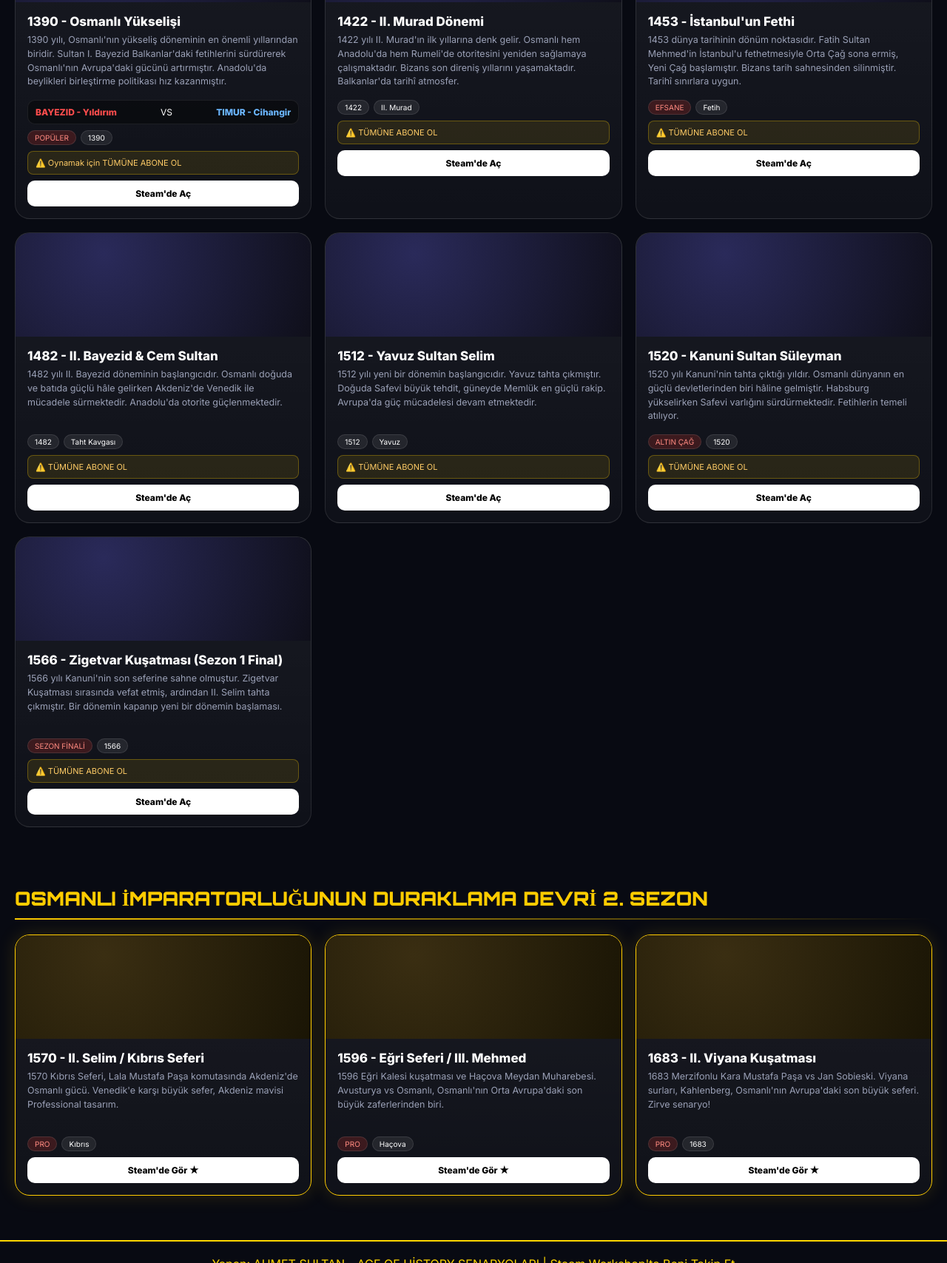
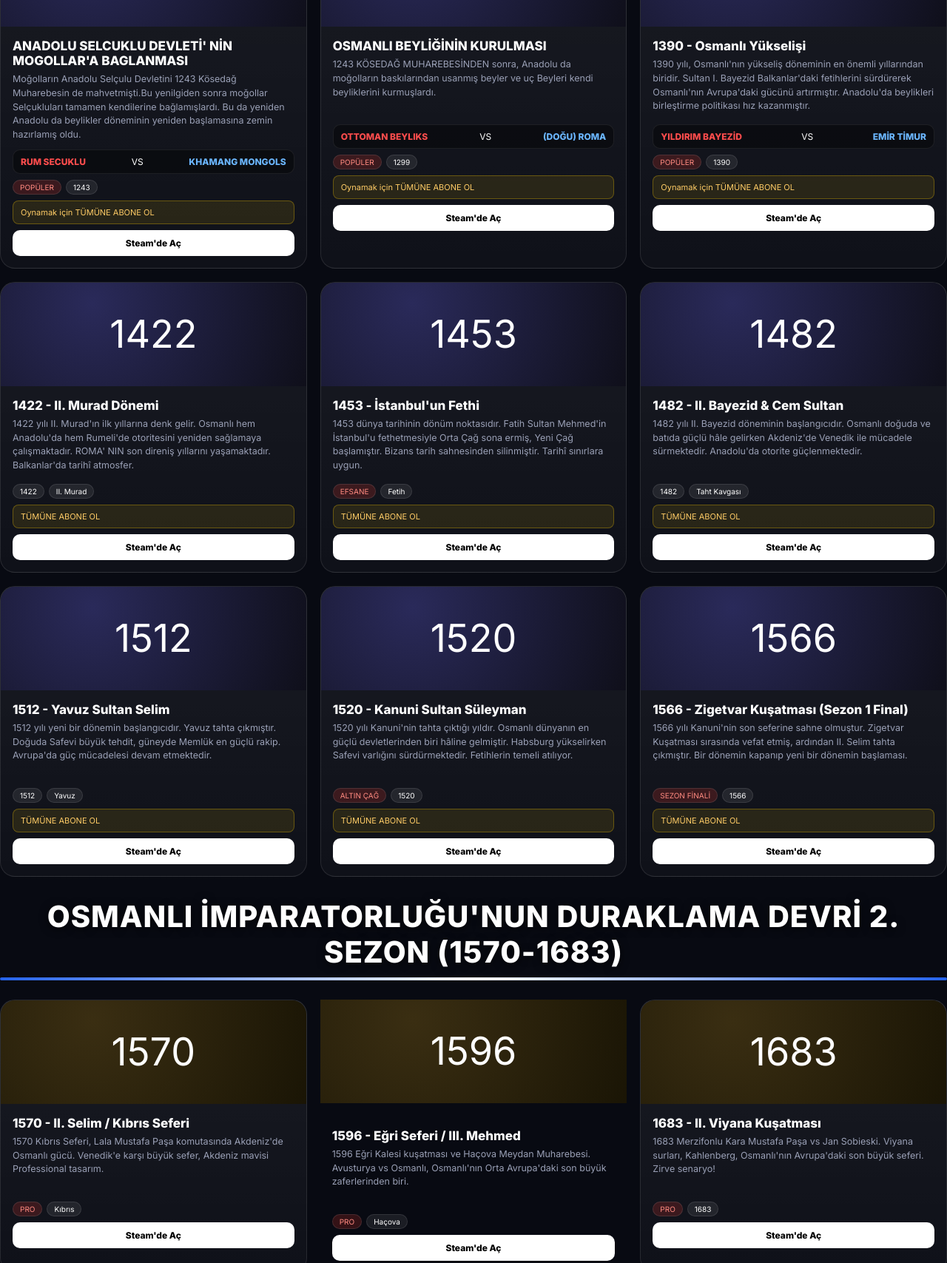
Before and after one commit to userahmet178-a11y/age-of-history-scenarios, a plain HTML site: page index.html in a window 1280 px wide. Shown: the part 823-2530 px from the top of the page at 74% size. Drawn offline with Linux system fonts and the light colour scheme.

Commit message:
Update index.html

```diff
--- a/index.html
+++ b/index.html
@@ -5,6 +5,7 @@
 <meta name="viewport" content="width=device-width, initial-scale=1.0">
 <title>Age of History Senaryolar</title>
 <link href="https://fonts.googleapis.com/css2?family=Orbitron:wght@900&family=Inter:wght@400;600;800&display=swap" rel="stylesheet">
+
 <style>
 *{margin:0;padding:0;box-sizing:border-box}body{background:#080a12;color:#fff;font-family:'Inter',sans-serif}
 .hero{min-height:60vh;display:flex;align-items:center;justify-content:center;text-align:center;padding:50px 20px;background:radial-gradient(ellipse at top,#1e1e4a,#080a12 65%)}
@@ -33,6 +34,8 @@
   }
 }
 </style>
+
+
 </head>
 <body>
 <style>
@@ -57,8 +60,10 @@
   color: black;
 }
 </style>
+
+
 <div class="topbar">
-<div class="logo">AGE OF HISTORY</div>
+<div class="logo">AGE OF HİSTORY</div>
 <button class="hamburger" onclick="document.getElementById('menuLinks').classList.toggle('open')">
 <span></span>
 <span></span>
@@ -68,43 +73,57 @@
 <div id="menuLinks" class="menu-links">
 <a href=https://steamcommunity.com/id/UC0rdBpqGJnOBYuAKHCziAYQ/myworkshopfiles?appid=2772750 target="_blank">WORKSHOP</a>
 </div>
-<div class="hero"><div><div class="badge"></div><h1>AGE OF HISTORY<br><span>SENARYOLAR</span></h1><p>1. Sezon 1390-1566 (7) + 2. Sezon Professional 1570-1683 (3) • Tüm senaryolar tarihî kaynaklara uygun</p></div></div>
+<div class="hero"><div><div class="badge"></div><h1>AGE OF HISTORY<br><span>SENARYOLARIM</span></h1>
+</div>
+</div>
 
-<div class="wrap">
-<div class="season">OSMANLI DEVLETİ' NİN İMPARATORLUĞA YÜKSELİŞİ | 1. SEZON (1390-1566)</div>
+<h2 style="text-align:center; font-size:40px; font-weight:900; letter-spacing:1px; margin:30px 0 8px; color:#ffffff; text-shadow:0 2px 12px rgba(0,0,0,0.7); line-height:1.2;">OSMANLI DEVLETİ'NİN İMPARATORLUĞA YÜKSELİŞİ  1. SEZON (1390-1566)</h2>
+<hr style="border:none; height:4px; width:100%; margin:10px auto 26px; background:linear-gradient(90deg, #2563eb, #ffffff, #2563eb); border-radius:3px;">
+
 <div class="grid">
 
-<div class="card"><div class="thumb"></div><div class="body"><div class="title">1390 - Osmanlı Yükselişi</div><div class="desc">1390 yılı, Osmanlı'nın yükseliş döneminin en önemli yıllarından biridir. Sultan I. Bayezid Balkanlar'daki fetihlerini sürdürerek Osmanlı'nın Avrupa'daki gücünü artırmıştır. Anadolu'da beylikleri birleştirme politikası hız kazanmıştır.</div><div class="vs"><b style="color:#ff4d4d">BAYEZID - Yıldırım</b><span>VS</span><b style="color:#6bb6ff">TIMUR - Cihangir</b></div><div class="meta"><span class="tag r">POPÜLER</span><span class="tag">1390</span></div><div class="warn">⚠️ Oynamak için TÜMÜNE ABONE OL</div><div class="btns"><a class="btn btn-p" href="https://steamcommunity.com/sharedfiles/filedetails/?id=3775785738" target="_blank">Steam'de Aç</a></div></div></div>
+  <div class="card"><div class="thumb">1243</div><div class="body"><div class="title">ANADOLU SELCUKLU DEVLETİ' NİN  MOGOLLAR'A BAGLANMASI</div><div class="desc">Moğolların Anadolu Selçulu Devletini 1243 Kösedağ Muharebesin de mahvetmişti.Bu yenilgiden sonra moğollar Selçukluları tamamen kendilerine bağlamışlardı. Bu da yeniden Anadolu da beylikler döneminin yeniden başlamasına zemin hazırlamış oldu.</div><div class="vs"><b style="color:#ff4d4d">RUM SECUKLU</b><span>VS</span><b style="color:#6bb6ff">KHAMANG MONGOLS </b></div><div class="meta"><span class="tag r">POPÜLER</span><span class="tag">1243</span></div><div class="warn"> Oynamak için TÜMÜNE ABONE OL</div><div class="btns"><a class="btn btn-p" href="https://steamcommunity.com/sharedfiles/filedetails/?id=3765274782"_blank>Steam'de Aç</a></div></div></div>
 
-<div class="card"><div class="thumb"></div><div class="body"><div class="title">1422 - II. Murad Dönemi</div><div class="desc">1422 yılı II. Murad'ın ilk yıllarına denk gelir. Osmanlı hem Anadolu'da hem Rumeli'de otoritesini yeniden sağlamaya çalışmaktadır. Bizans son direniş yıllarını yaşamaktadır. Balkanlar'da tarihî atmosfer.</div><div class="meta"><span class="tag">1422</span><span class="tag">II. Murad</span></div><div class="warn">⚠️ TÜMÜNE ABONE OL</div><div class="btns"><a class="btn btn-p" href="https://steamcommunity.com/sharedfiles/filedetails/?id=3776214761" target="_blank">Steam'de Aç</a></div></div></div>
+  <div class="card"><div class="thumb">1299</div><div class="body"><div class="title">OSMANLI BEYLİĞİNİN KURULMASI</div><div class="desc">1243 KÖSEDAĞ MUHAREBESİNDEN sonra, Anadolu da moğolların baskılarından usanmış beyler ve uç Beyleri kendi beyliklerini kurmuşlardı.</div><div class="vs"><b style="color:#ff4d4d">OTTOMAN BEYLIKS</b><span>VS</span><b style="color:#6bb6ff">(DOĞU) ROMA </b></div><div class="meta"><span class="tag r">POPÜLER</span><span class="tag">1299</span></div><div class="warn"> Oynamak için TÜMÜNE ABONE OL</div><div class="btns"><a class="btn btn-p" href="https://steamcommunity.com/sharedfiles/filedetails/?id=3728625939"_blank>Steam'de Aç</a></div></div></div>
 
-<div class="card"><div class="thumb"></div><div class="body"><div class="title">1453 - İstanbul'un Fethi</div><div class="desc">1453 dünya tarihinin dönüm noktasıdır. Fatih Sultan Mehmed'in İstanbul'u fethetmesiyle Orta Çağ sona ermiş, Yeni Çağ başlamıştır. Bizans tarih sahnesinden silinmiştir. Tarihî sınırlara uygun.</div><div class="meta"><span class="tag r">EFSANE</span><span class="tag">Fetih</span></div><div class="warn">⚠️ TÜMÜNE ABONE OL</div><div class="btns"><a class="btn btn-p" href="https://steamcommunity.com/sharedfiles/filedetails/?id=3776216817" target="_blank">Steam'de Aç</a></div></div></div>
 
-<div class="card"><div class="thumb"></div><div class="body"><div class="title">1482 - II. Bayezid & Cem Sultan</div><div class="desc">1482 yılı II. Bayezid döneminin başlangıcıdır. Osmanlı doğuda ve batıda güçlü hâle gelirken Akdeniz'de Venedik ile mücadele sürmektedir. Anadolu'da otorite güçlenmektedir.</div><div class="meta"><span class="tag">1482</span><span class="tag">Taht Kavgası</span></div><div class="warn">⚠️ TÜMÜNE ABONE OL</div><div class="btns"><a class="btn btn-p" href="https://steamcommunity.com/sharedfiles/filedetails/?id=3776218033" target="_blank">Steam'de Aç</a></div></div></div>
+<div class="card"><div class="thumb">1390</div><div class="body"><div class="title">1390 - Osmanlı Yükselişi</div><div class="desc">1390 yılı, Osmanlı'nın yükseliş döneminin en önemli yıllarından biridir. Sultan I. Bayezid Balkanlar'daki fetihlerini sürdürerek Osmanlı'nın Avrupa'daki gücünü artırmıştır. Anadolu'da beylikleri birleştirme politikası hız kazanmıştır.</div><div class="vs"><b style="color:#ff4d4d">YILDIRIM BAYEZİD</b><span>VS</span><b style="color:#6bb6ff">EMİR TİMUR</b></div><div class="meta"><span class="tag r">POPÜLER</span><span class="tag">1390</span></div><div class="warn"> Oynamak için TÜMÜNE ABONE OL</div><div class="btns"><a class="btn btn-p" href="https://steamcommunity.com/sharedfiles/filedetails/?id=3775785738" target="_blank">Steam'de Aç</a></div></div></div>
 
-<div class="card"><div class="thumb"></div><div class="body"><div class="title">1512 - Yavuz Sultan Selim</div><div class="desc">1512 yılı yeni bir dönemin başlangıcıdır. Yavuz tahta çıkmıştır. Doğuda Safevi büyük tehdit, güneyde Memlük en güçlü rakip. Avrupa'da güç mücadelesi devam etmektedir.</div><div class="meta"><span class="tag">1512</span><span class="tag">Yavuz</span></div><div class="warn">⚠️ TÜMÜNE ABONE OL</div><div class="btns"><a class="btn btn-p" href="https://steamcommunity.com/sharedfiles/filedetails/?id=3776219678" target="_blank">Steam'de Aç</a></div></div></div>
+<div class="card"><div class="thumb">1422</div><div class="body"><div class="title">1422 - II. Murad Dönemi</div><div class="desc">1422 yılı II. Murad'ın ilk yıllarına denk gelir. Osmanlı hem Anadolu'da hem Rumeli'de otoritesini yeniden sağlamaya çalışmaktadır. ROMA' NIN son direniş yıllarını yaşamaktadır. Balkanlar'da tarihî atmosfer.</div><div class="meta"><span class="tag">1422</span><span class="tag">II. Murad</span></div><div class="warn"> TÜMÜNE ABONE OL</div><div class="btns"><a class="btn btn-p" href="https://steamcommunity.com/sharedfiles/filedetails/?id=3776214761" target="_blank">Steam'de Aç</a></div></div></div>
 
-<div class="card"><div class="thumb"></div><div class="body"><div class="title">1520 - Kanuni Sultan Süleyman</div><div class="desc">1520 yılı Kanuni'nin tahta çıktığı yıldır. Osmanlı dünyanın en güçlü devletlerinden biri hâline gelmiştir. Habsburg yükselirken Safevi varlığını sürdürmektedir. Fetihlerin temeli atılıyor.</div><div class="meta"><span class="tag r">ALTIN ÇAĞ</span><span class="tag">1520</span></div><div class="warn">⚠️ TÜMÜNE ABONE OL</div><div class="btns"><a class="btn btn-p" href="https://steamcommunity.com/sharedfiles/filedetails/?id=3776220871" target="_blank">Steam'de Aç</a></div></div></div>
+<div class="card"><div class="thumb">1453</div><div class="body"><div class="title">1453 - İstanbul'un Fethi</div><div class="desc">1453 dünya tarihinin dönüm noktasıdır. Fatih Sultan Mehmed'in İstanbul'u fethetmesiyle Orta Çağ sona ermiş, Yeni Çağ başlamıştır. Bizans tarih sahnesinden silinmiştir. Tarihî sınırlara uygun.</div><div class="meta"><span class="tag r">EFSANE</span><span class="tag">Fetih</span></div><div class="warn"> TÜMÜNE ABONE OL</div><div class="btns"><a class="btn btn-p" href="https://steamcommunity.com/sharedfiles/filedetails/?id=3776216817" target="_blank">Steam'de Aç</a></div></div></div>
 
-<div class="card"><div class="thumb"></div><div class="body"><div class="title">1566 - Zigetvar Kuşatması (Sezon 1 Final)</div><div class="desc">1566 yılı Kanuni'nin son seferine sahne olmuştur. Zigetvar Kuşatması sırasında vefat etmiş, ardından II. Selim tahta çıkmıştır. Bir dönemin kapanıp yeni bir dönemin başlaması.</div><div class="meta"><span class="tag r">SEZON FİNALİ</span><span class="tag">1566</span></div><div class="warn">⚠️ TÜMÜNE ABONE OL</div><div class="btns"><a class="btn btn-p" href="https://steamcommunity.com/sharedfiles/filedetails/?id=3776221844" target="_blank">Steam'de Aç</a></div></div></div>
+<div class="card"><div class="thumb">1482</div><div class="body"><div class="title">1482 - II. Bayezid & Cem Sultan</div><div class="desc">1482 yılı II. Bayezid döneminin başlangıcıdır. Osmanlı doğuda ve batıda güçlü hâle gelirken Akdeniz'de Venedik ile mücadele sürmektedir. Anadolu'da otorite güçlenmektedir.</div><div class="meta"><span class="tag">1482</span><span class="tag">Taht Kavgası</span></div><div class="warn"> TÜMÜNE ABONE OL</div><div class="btns"><a class="btn btn-p" href="https://steamcommunity.com/sharedfiles/filedetails/?id=3776218033" target="_blank">Steam'de Aç</a></div></div></div>
+
+<div class="card"><div class="thumb">1512</div><div class="body"><div class="title">1512 - Yavuz Sultan Selim</div><div class="desc">1512 yılı yeni bir dönemin başlangıcıdır. Yavuz tahta çıkmıştır. Doğuda Safevi büyük tehdit, güneyde Memlük en güçlü rakip. Avrupa'da güç mücadelesi devam etmektedir.</div><div class="meta"><span class="tag">1512</span><span class="tag">Yavuz</span></div><div class="warn"> TÜMÜNE ABONE OL</div><div class="btns"><a class="btn btn-p" href="https://steamcommunity.com/sharedfiles/filedetails/?id=3776219678" target="_blank">Steam'de Aç</a></div></div></div>
+
+<div class="card"><div class="thumb">1520</div><div class="body"><div class="title">1520 - Kanuni Sultan Süleyman</div><div class="desc">1520 yılı Kanuni'nin tahta çıktığı yıldır. Osmanlı dünyanın en güçlü devletlerinden biri hâline gelmiştir. Habsburg yükselirken Safevi varlığını sürdürmektedir. Fetihlerin temeli atılıyor.</div><div class="meta"><span class="tag r">ALTIN ÇAĞ</span><span class="tag">1520</span></div><div class="warn"> TÜMÜNE ABONE OL</div><div class="btns"><a class="btn btn-p" href="https://steamcommunity.com/sharedfiles/filedetails/?id=3776220871" target="_blank">Steam'de Aç</a></div></div></div>
+
+<div class="card"><div class="thumb">1566</div><div class="body"><div class="title">1566 - Zigetvar Kuşatması (Sezon 1 Final)</div><div class="desc">1566 yılı Kanuni'nin son seferine sahne olmuştur. Zigetvar Kuşatması sırasında vefat etmiş, ardından II. Selim tahta çıkmıştır. Bir dönemin kapanıp yeni bir dönemin başlaması.</div><div class="meta"><span class="tag r">SEZON FİNALİ</span><span class="tag">1566</span></div><div class="warn"> TÜMÜNE ABONE OL</div><div class="btns"><a class="btn btn-p" href="https://steamcommunity.com/sharedfiles/filedetails/?id=3776221844" target="_blank">Steam'de Aç</a></div></div></div>
 
 </div>
 
-<div class="season" style="color:#ffcc00;margin-top:80px">OSMANLI İMPARATORLUĞUNUN DURAKLAMA DEVRİ 2. SEZON</div>
-<div style="height:2px;background:linear-gradient(90deg,#ffcc00,transparent);margin:10px 0 20px"></div>
+<h2 style="text-align:center; font-size:40px; font-weight:900; letter-spacing:1px; margin:30px 0 8px; color:#ffffff; text-shadow:0 2px 12px rgba(0,0,0,0.7); line-height:1.2;">OSMANLI İMPARATORLUĞU'NUN DURAKLAMA DEVRİ 2. SEZON (1570-1683)</h2>
+<hr style="border:none; height:4px; width:100%; margin:10px auto 26px; background:linear-gradient(90deg, #2563eb, #ffffff, #2563eb); border-radius:3px;">
+
 <div class="grid">
 
-<div class="card pro"><div class="thumb pro"></div><div class="body"><div class="title">1570 - II. Selim / Kıbrıs Seferi</div><div class="desc">1570 Kıbrıs Seferi, Lala Mustafa Paşa komutasında Akdeniz'de Osmanlı gücü. Venedik'e karşı büyük sefer, Akdeniz mavisi Professional tasarım.</div><div class="meta"><span class="tag r">PRO</span><span class="tag">Kıbrıs</span></div><div class="btns"><a class="btn btn-p" href="https://steamcommunity.com/sharedfiles/filedetails/?id=3776443445" target="_blank">Steam'de Gör ★</a></div></div></div>
+<div class="card Professional"><div class="thumb pro">1570</div><div class="body"><div class="title">1570 - II. Selim / Kıbrıs Seferi</div><div class="desc">1570 Kıbrıs Seferi, Lala Mustafa Paşa komutasında Akdeniz'de Osmanlı gücü. Venedik'e karşı büyük sefer, Akdeniz mavisi Professional tasarım.</div><div class="meta"><span class="tag r">PRO</span><span class="tag">Kıbrıs</span></div><div class="btns"><a class="btn btn-p" href="https://steamcommunity.com/sharedfiles/filedetails/?id=3776443445" target="_blank">Steam'de Aç</a></div></div></div>
 
-<div class="card pro"><div class="thumb pro"></div><div class="body"><div class="title">1596 - Eğri Seferi / III. Mehmed</div><div class="desc">1596 Eğri Kalesi kuşatması ve Haçova Meydan Muharebesi. Avusturya vs Osmanlı, Osmanlı'nın Orta Avrupa'daki son büyük zaferlerinden biri.</div><div class="meta"><span class="tag r">PRO</span><span class="tag">Haçova</span></div><div class="btns"><a class="btn btn-p" href="https://steamcommunity.com/sharedfiles/filedetails/?id=3781076954" target="_blank">Steam'de Gör ★</a></div></div></div>
+<div class="grid" style="grid-template-columns:repeat max-width: 1200px; margin:0 ;"><div class="thumb pro">1596</div><div class="body"><div class="title">1596 - Eğri Seferi / III. Mehmed</div><div class="desc">1596 Eğri Kalesi kuşatması ve Haçova Meydan Muharebesi. Avusturya vs Osmanlı, Osmanlı'nın Orta Avrupa'daki son büyük zaferlerinden biri.</div><div class="meta"><span class="tag r">PRO</span><span class="tag">Haçova</span></div><div class="btns"><a class="btn btn-p" href="https://steamcommunity.com/sharedfiles/filedetails/?id=3781076954" target="_blank">Steam'de Aç</a></div></div></div>
 
-<div class="card pro"><div class="thumb pro"></div><div class="body"><div class="title">1683 - II. Viyana Kuşatması</div><div class="desc">1683 Merzifonlu Kara Mustafa Paşa vs Jan Sobieski. Viyana surları, Kahlenberg, Osmanlı'nın Avrupa'daki son büyük seferi. Zirve senaryo!</div><div class="meta"><span class="tag r">PRO</span><span class="tag">1683</span></div><div class="btns"><a class="btn btn-p" href="https://steamcommunity.com/sharedfiles/filedetails/?id=3783896414" target="_blank">Steam'de Gör ★</a></div></div></div>
+<div class="card Professional"><div class="thumb pro">1683</div><div class="body"><div class="title">1683 - II. Viyana Kuşatması</div><div class="desc">1683 Merzifonlu Kara Mustafa Paşa vs Jan Sobieski. Viyana surları, Kahlenberg, Osmanlı'nın Avrupa'daki son büyük seferi. Zirve senaryo!</div><div class="meta"><span class="tag r">PRO</span><span class="tag">1683</span></div><div class="btns"><a class="btn btn-p" href="https://steamcommunity.com/sharedfiles/filedetails/?id=3783896414" target="_blank">Steam'de Aç</a></div></div></div>
 
 </div>
 </div>
 
-<footer style="text-align:center; padding:20px; color:gold; border-top:2px solid gold; margin-top:40px;">
-Yapan: AHMET SULTAN - AGE OF HİSTORY SENARYOLARI | Steam Workshop'ta Beni Takip Et
-</footer>
+<h2 style="text-align:center; font-size:55px; font-weight:120; letter-spacing:25px; margin:100px 0 10px; color:#ffffff; text-shadow:0 10px 10px rgba(0,0,0,0.7); line-height:1.2;">DİĞER SENARYOLARIMIZ</h2>
+<hr style="border:none; height:5px; width:100%; margin:10px auto 20px; background:linear-gradient(100deg, #2563eb, #ffffff, #2563eb); border-radius:3px;">
+
+<div class="card Professional" style="max-width:400px; margin:0 "><div class="thumb">MS.700</div><div class="body"><div class="title">RİSE OF BRİTANY</div><div class="desc">İngiltere Krallığı' nın kuruluşunun temellerinin atılması. Viking Saldırılarının başlandığı Devirdir..</div><div class="vs"><b style="color:#ff4d4d">Britany</b><span>VS</span><b style="color:#6bb6ff">Vikıngs</b></div><div class="meta"><span class="tag r">POPÜLER</span><span class="tag">700</span></div><div class="warn"> Oynamak için TÜMÜNE ABONE OL</div><div class="btns"><a class="btn btn-p" href="https://steamcommunity.com/sharedfiles/filedetails/?id=3793513888"_blank>Steam'de Aç</a>
+
+</div>
+</div>
+</div>
 </body>
 </html>
```
